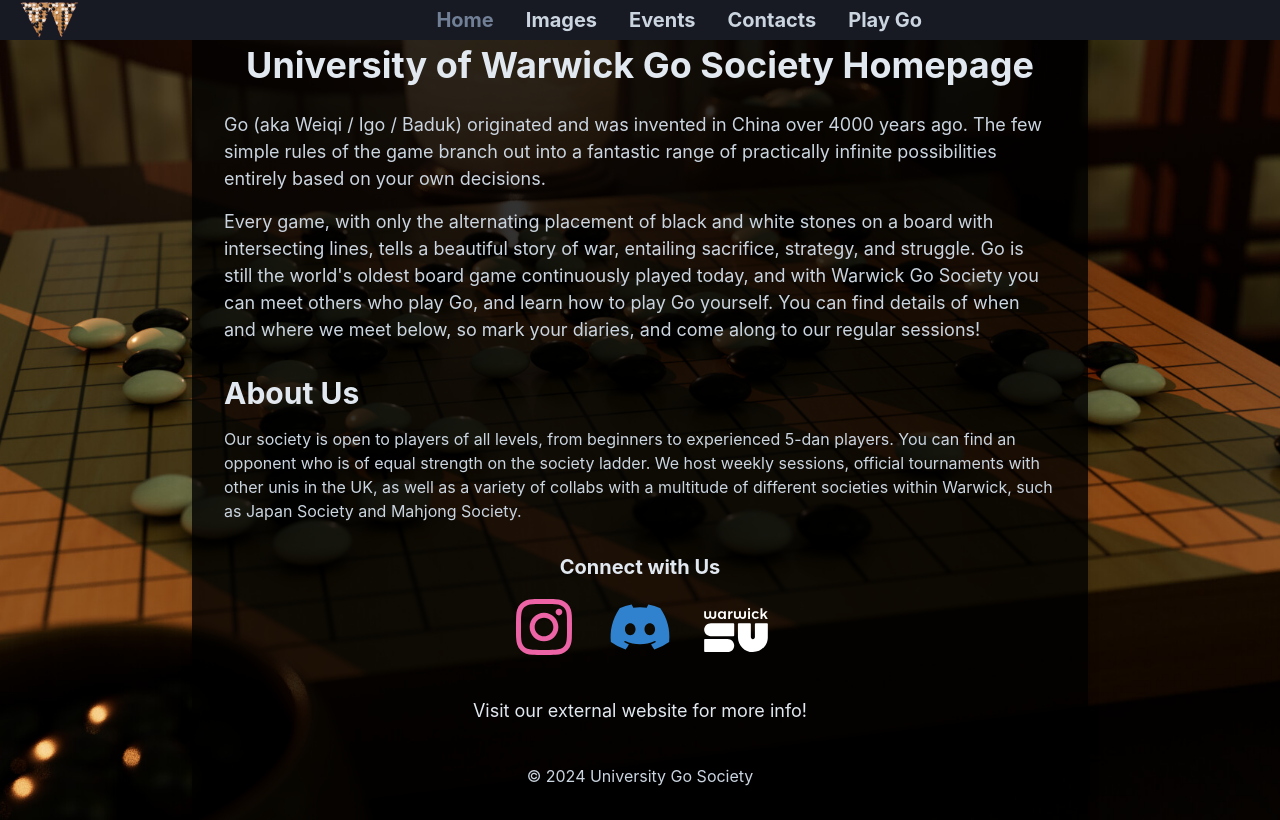
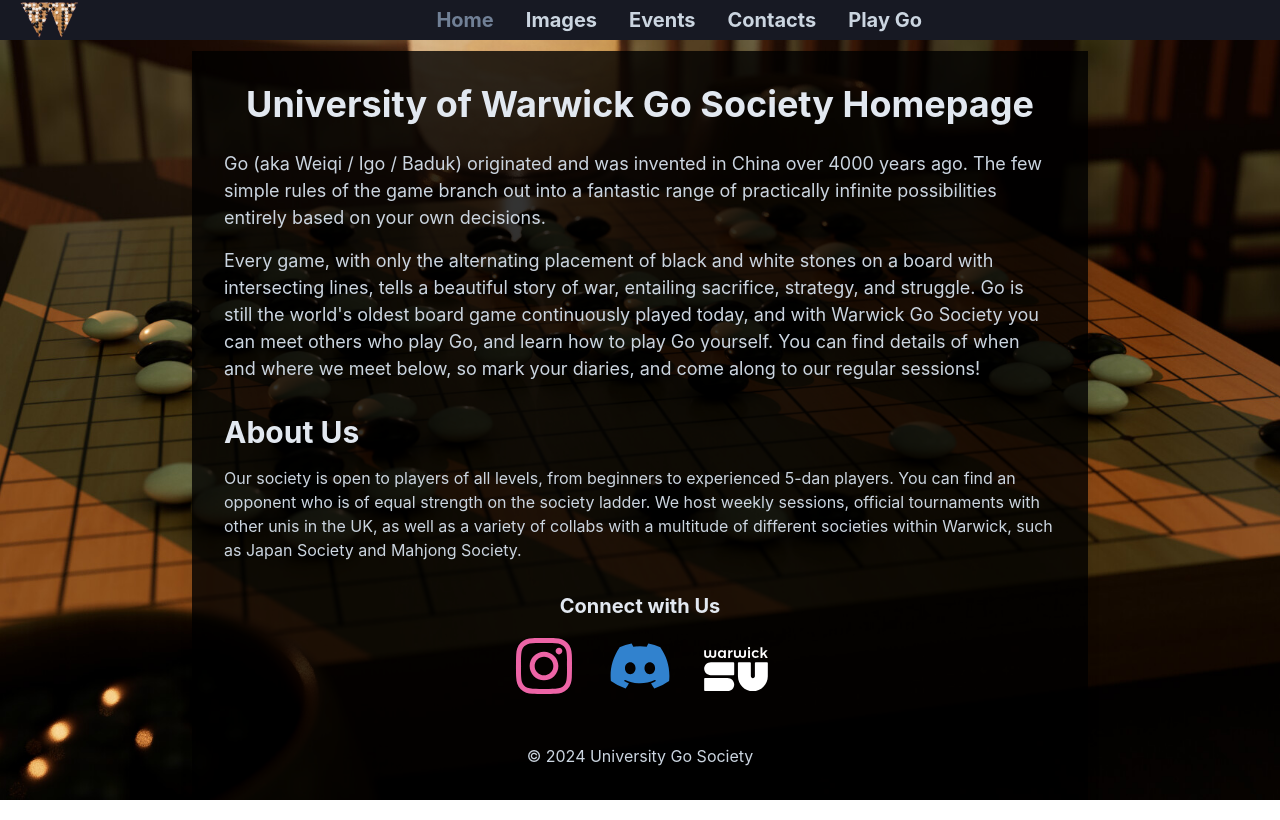
Before and after one commit to JoshThanki/gowebsite, a React (Vite) app in the folder vite-project/: page / in a window 1280 px wide. Built offline with nearby package versions, Linux system fonts and the light colour scheme.

Commit message:
Remove extra stuff

```diff
--- a/vite-project/src/pages/HomePage.tsx
+++ b/vite-project/src/pages/HomePage.tsx
@@ -79,17 +79,6 @@ const HomePage = () => {
         </HStack>
       </Box>
 
-      <Box textAlign="center">
-        <Link
-          href="https://example.com"
-          isExternal
-          color="gray.200"
-          fontSize="lg"
-        >
-          Visit our external website for more info!
-        </Link>
-      </Box>
-
       <Box mt={10} textAlign="center">
         <Text>&copy; 2024 University Go Society</Text>
       </Box>
```
